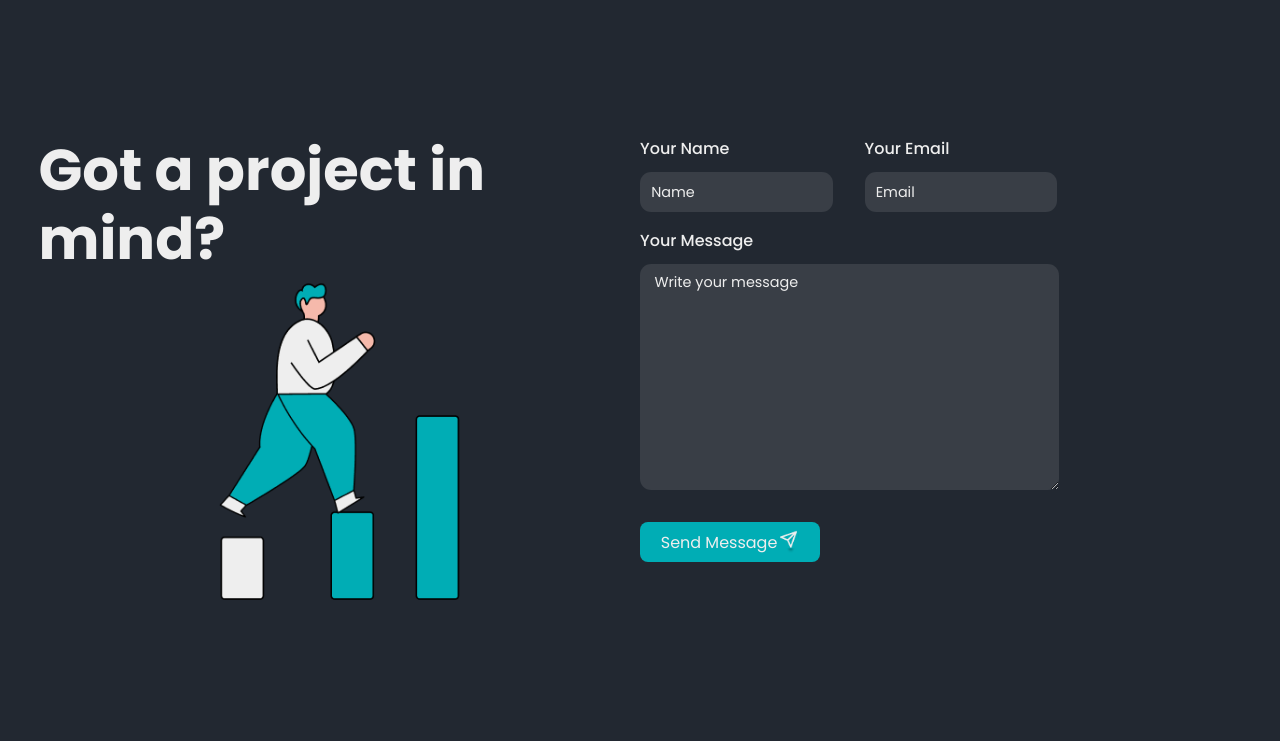
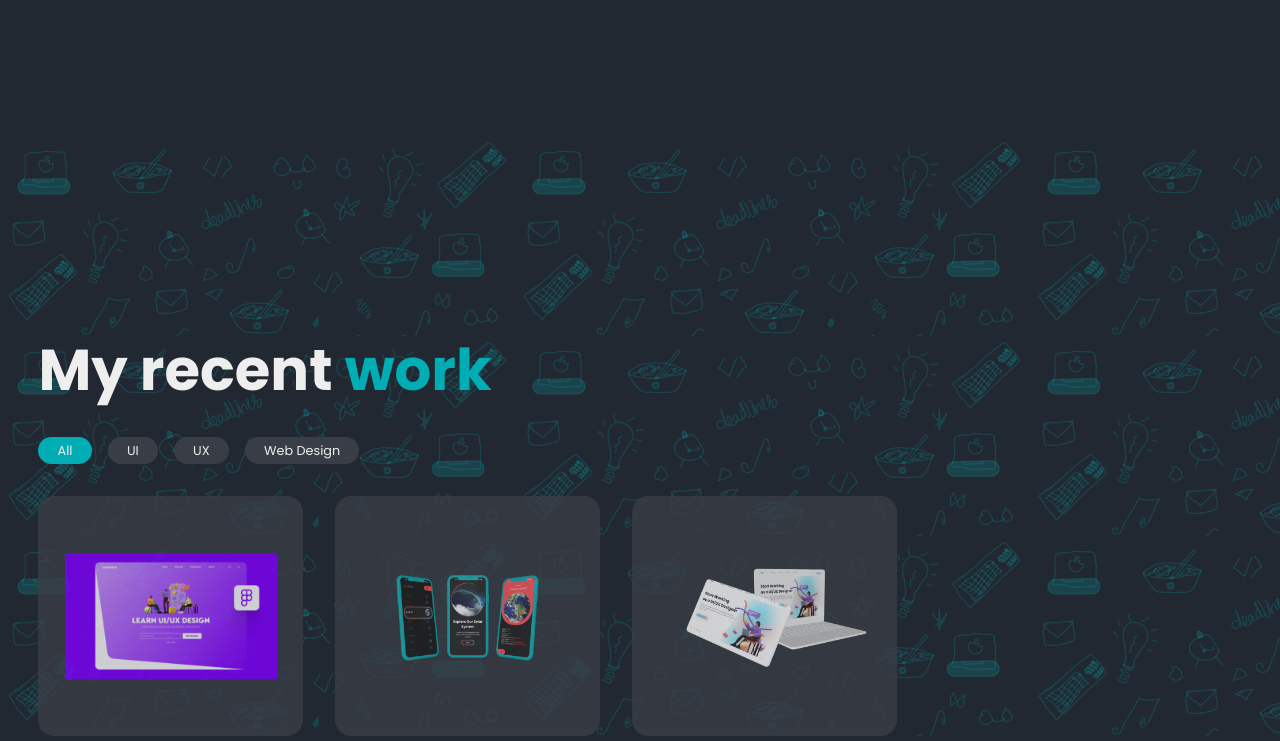
Before and after one commit to talhaalipk/web-project1, a plain HTML site: page index.html in a window 1280 px wide. Shown: the part 1560-2301 px from the top of the page. Drawn offline with nearby package versions, Linux system fonts and the light colour scheme.

Commit message:
Almost Complete

```diff
--- a/css/style.css
+++ b/css/style.css
@@ -236,6 +236,7 @@ body{
     padding-left: 3%;
     display: flex;
     flex-direction: column;
+    justify-content: center;
     gap: -5;
 }
 
@@ -243,7 +244,6 @@ body{
     font-size: 3.6rem;
     font-weight: bold;
     line-height: 1.2;
-    margin-bottom: rem;
 }
 
 .Contact .left img{
@@ -258,6 +258,7 @@ body{
 
     display: flex;
     flex-direction: column;
+    justify-content: center;
 }
 
 .Contact .right .firstrow{
@@ -285,6 +286,7 @@ body{
     background: var(--button-color);
     color: var(--white);
     font-size: 0.9rem;
+    outline: none;
 }
 
 ::placeholder{
@@ -407,6 +409,80 @@ footer p{
     html {
       font-size: 10px; /* Adjust the root font size for even smaller screens */
     }
+}
 
 
+
+.recent-work{
+    width: 100%;
+    height: 100vh;
+    background-image: url(/assets/images/bgimage.png);
+    background-repeat: repeat;
+    overflow: none;
+    display: flex;
+    flex-direction: column;
+    justify-content: center;
+    /* align-items: center;  */
+    gap: 2rem;
+    padding: 0rem 3%;
+    /* padding-left: 5%; */
 }
+
+.recent-work h3{
+    font-size: 3.6rem;
+    font-weight: bold;
+    line-height: 1.2;
+}
+
+.recent-work h3 span{
+    color: var(--main);
+}
+
+.recent-work .btm-gup{
+    display: flex;
+    gap: 1rem;
+}
+
+.recent-work .btm-gup button{
+    padding: 0.3rem 1.2rem;
+    background: var(--button-color);
+    border-radius: 1rem ;
+    font-size: 0.8rem;
+    border: none;
+}
+
+.recent-work .btm-gup button:hover{
+    background: var(--main);
+    box-shadow: rgba(149, 157, 165, 0.2) 0px 8px 24px;
+    font-size: 0.82rem;
+
+}
+
+.recent-work .btm-gup button:nth-child(1){
+    background: var(--main);
+}
+
+.pjt-container{
+    width: 100%;
+    display: flex;
+    gap: 2rem;
+    display: flex;
+    /* justify-content: center; */
+}
+
+.pjt-container .pjt{
+    width: 22%;
+    height: 15rem;
+    background: var(--button-color);
+    opacity: 0.8;
+    border-radius: 1rem;
+    display: flex;
+    justify-content: center;
+    align-items: center;
+}
+
+.pjt-container .pjt img{
+    width: 80%;
+    opacity: 1;
+
+}
--- a/index.html
+++ b/index.html
@@ -4,7 +4,7 @@
     <meta charset="UTF-8">
     <meta name="viewport" content="width=device-width, initial-scale=1.0">
     <!-- Css -->
-    <link rel="stylesheet" href="/css/style.css">
+    <link rel="stylesheet" href="css/style.css">
 
     <!-- Tittle -->
     <title>Talha Portfolio</title>
@@ -31,12 +31,12 @@
                 </div>
                 <div class="buttom2" id="downkload">
                     <span>Download CV</span>
-                    <img src="/assets/images/Download.svg" alt="image not fount">
+                    <img src="assets/images/Download.svg" alt="image not fount">
                 </div>
             </div>
         </div>
         <div class="right">
-            <img src="/assets/images/img1.png" alt="image not fount">
+            <img src="assets/images/img1.png" alt="image not fount">
         </div>
    </div>
 
@@ -52,14 +52,37 @@
             </p>
         </div>
         <div class="right">
-            <img src="/assets/images/img2.png" alt="">
+            <img src="assets/images/img2.png" alt="">
+        </div>
+   </div>
+
+   <!-- Recent Work -->
+   <div class="recent-work">
+        <h3>My recent <span>work</span></h3>
+        <div class="btm-gup">
+            <button>All</button>
+            <button>UI</button>
+            <button>UX</button>
+            <button>Web Design</button>
+        </div>
+
+        <div class="pjt-container">
+            <div class="pjt">
+                <img src="/assets/images/1.png" alt="">
+            </div>
+            <div class="pjt">
+                <img src="/assets/images/2.png" alt="">
+            </div>
+            <div class="pjt">
+                <img src="/assets/images/3.png" alt="">
+            </div>
         </div>
    </div>
 
    <div class="Contact">
     <div class="left">
         <h3>Got a project in mind?</h3>
-        <img src="/assets/images/img3.png" alt="">
+        <img src="assets/images/img3.png" alt="">
     </div>
     <div class="right">
         <form action="">
@@ -85,7 +108,7 @@
 
         <div class="sumbit">
             <span>Send Message</span>
-            <img src="/assets/images/img4.png" alt="">
+            <img src="assets/images/img4.png" alt="">
         </div>
     </div>
    </div>
@@ -93,28 +116,28 @@
    <footer>
         <div class="navMenu">
             <div class="item">
-                <img src="/assets/images/home.png" alt="">
+                <img src="assets/images/home.png" alt="">
                 <span>Home</span>
             </div>
             <div class="item">
-                <img src="/assets/images/user.png" alt="">
+                <img src="assets/images/user.png" alt="">
                 <span>About Me</span>
             </div>
             <div class="item">
-                <img src="/assets/images/phone.png" alt="">
+                <img src="assets/images/phone.png" alt="">
                 <span>Contact </span>
             </div>
         </div>
 
         <div class="icons">
             <div class="SingleIcon">
-                <img src="/assets/images/instagram.png" alt="">
+                <img src="assets/images/instagram.png" alt="">
             </div>
             <div class="SingleIcon">
-                <img src="/assets/images/twitter.png" alt="">
+                <img src="assets/images/twitter.png" alt="">
             </div>
             <div class="SingleIcon">
-                <img src="/assets/images/youtube.png" alt="">
+                <img src="assets/images/youtube.png" alt="">
             </div>
         </div>
 
```
Also changed, not shown: assets/images/1.png (added), assets/images/2.png (added), assets/images/3.png (added), assets/images/bgimage.png (added).
